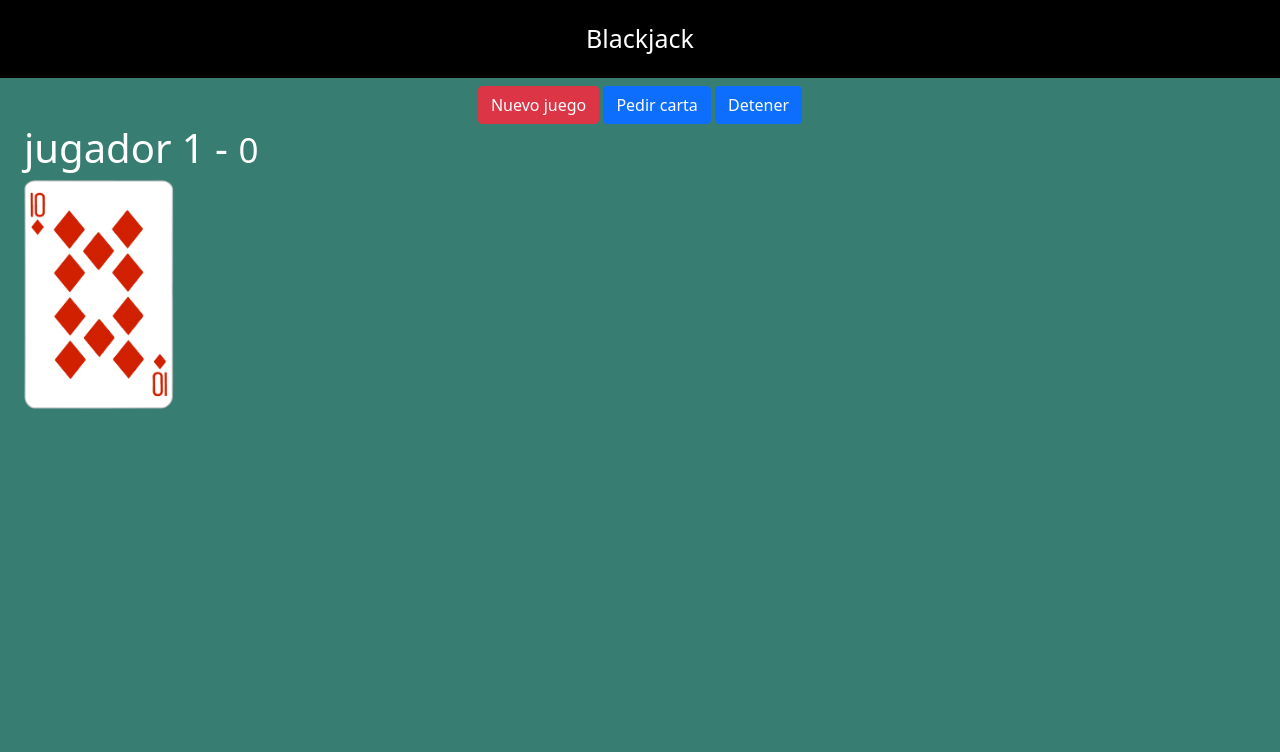
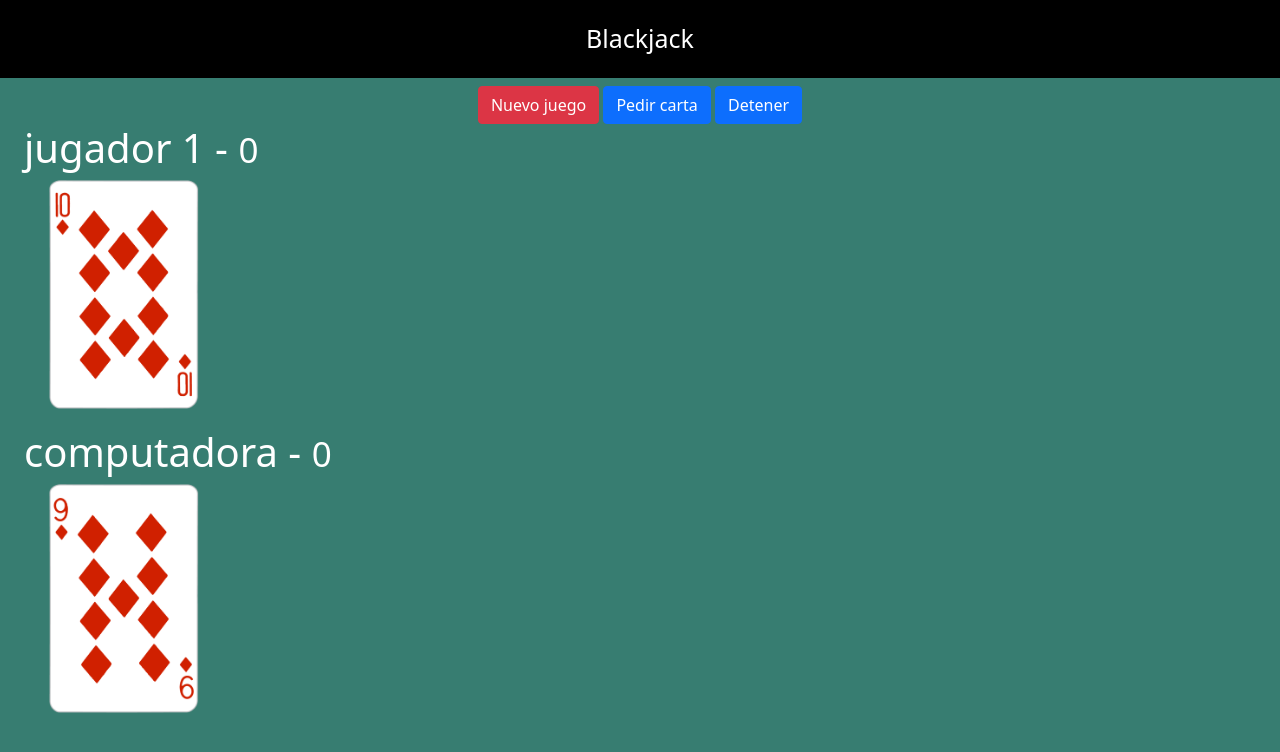
Before and after one commit to Inogamy/Javascript, a plain HTML site: page 02-Blackjack/index.html in a window 1280 px wide. Drawn offline with nearby package versions, Linux system fonts and the light colour scheme.

Commit message:
Seccion 5 cap 48

```diff
--- a/02-Blackjack/assets/css/styles.css
+++ b/02-Blackjack/assets/css/styles.css
@@ -15,5 +15,12 @@ html, body{
  }
 
  .carta{
+    position: relative;
     width: 150px;
+    left: 100px;
+    margin-left: -75px;
  }
+
+ #jugador-cartas, #computadora-cartas{
+    height: 240px;
+ }
--- a/02-Blackjack/index.html
+++ b/02-Blackjack/index.html
@@ -29,6 +29,17 @@
             <h1>jugador 1 - <small>0</small> </h1>
             <div id="jugador-cartas">
                 <img class="carta" src="assets/cartas/10D.png" alt="">
+
+            </div>
+        </div>
+    </div>
+
+    <div class="row container mt-2">
+        <div class="col">
+            <h1>computadora - <small>0</small> </h1>
+            <div id="computadora-cartas">
+                <img class="carta" src="assets/cartas/9D.png" alt="">
+
             </div>
         </div>
     </div>
```
